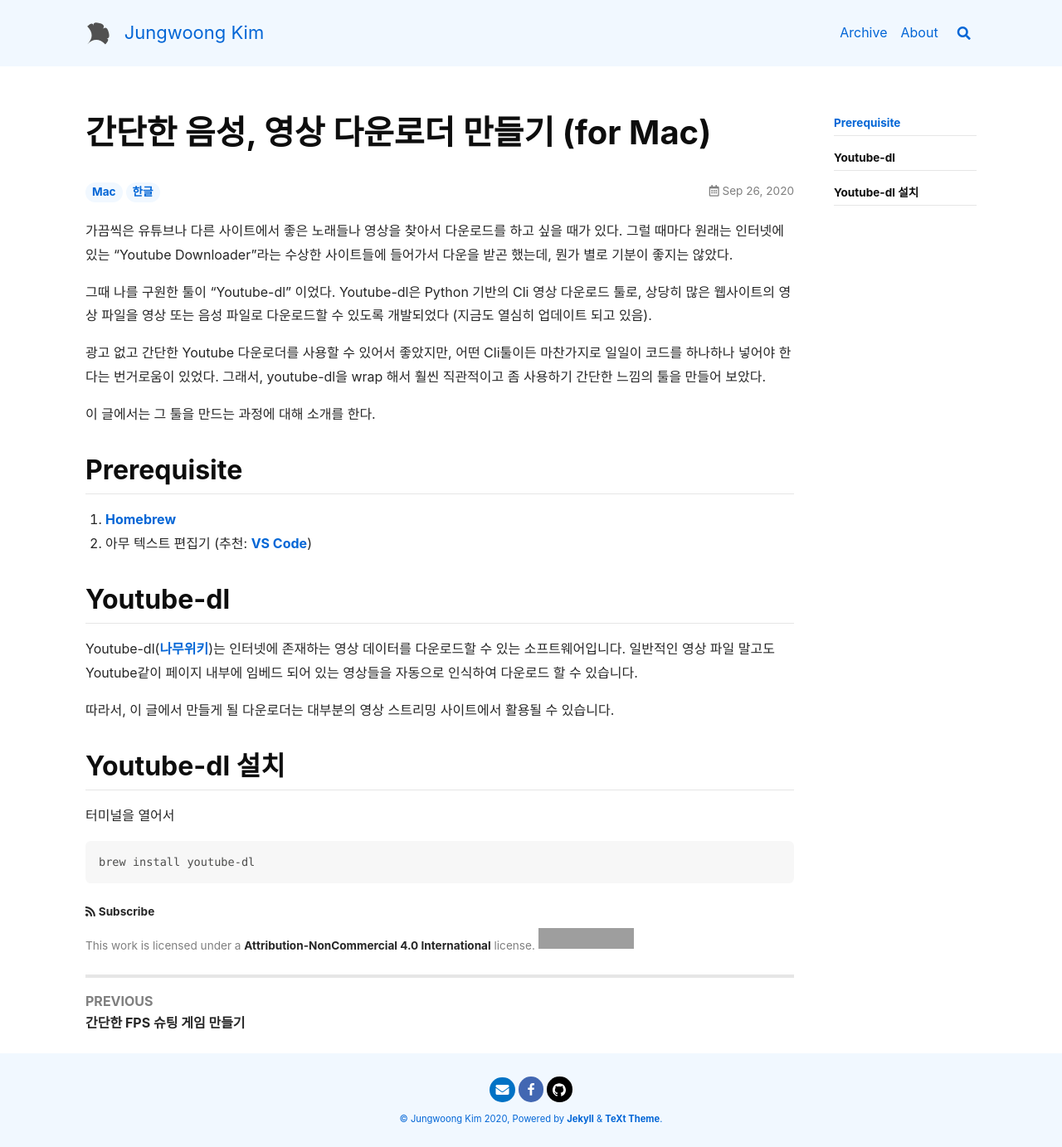
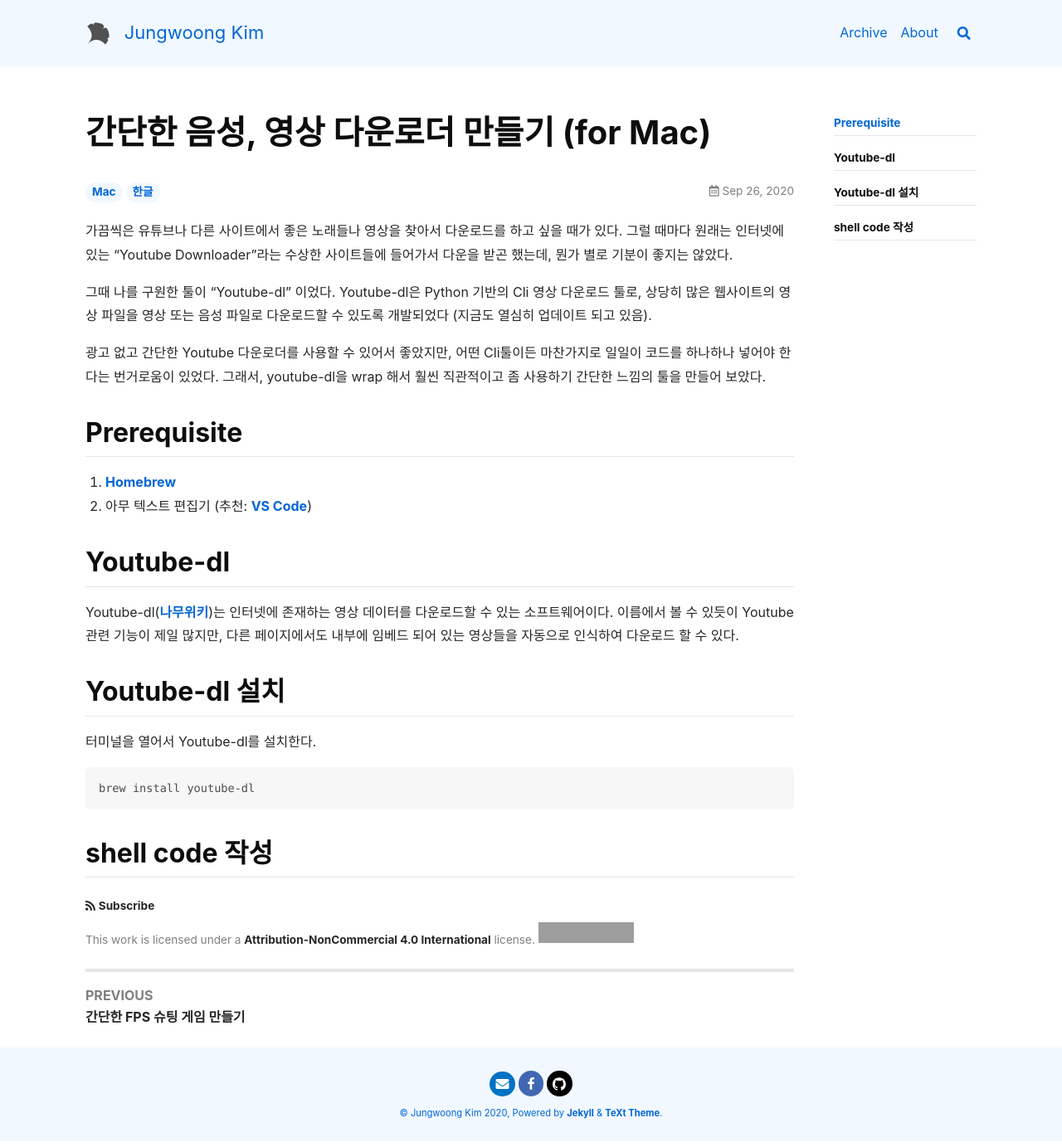
Before and after one commit to dk040106/blog.jungwoong.kim, a Jekyll site: the page built from _posts/2020-09-26-ytdl.md, in a window 1280 px wide. Shown: the whole page at 83% size. Built offline with Jekyll 4.4.1, drawn with Linux system fonts in a browser that asks for light colours; nearby versions of some CDN libraries; comment, search, counter and statistics services are not loaded; grey boxes are pictures that could not be loaded.

Commit message:
minor fixes

````diff
--- a/_includes/article-list.html
+++ b/_includes/article-list.html
@@ -1,4 +1,4 @@
-{%- assign _excerpt_truncate = include.excerpt_truncate | default: 350 -%}
+{%- assign _excerpt_truncate = include.excerpt_truncate | default: 150 -%}
 
 {%- assign _excerpt_type = include.excerpt_type -%}
 
--- a/_layouts/archive.html
+++ b/_layouts/archive.html
@@ -33,7 +33,7 @@ titles:
 </div>
 
 <script>
-  {%- include scripts/archieve.js -%}
+  {%- include scripts/archive.js -%}
 </script>
 
 {{ content }}
--- a/_posts/2020-09-26-ytdl.md
+++ b/_posts/2020-09-26-ytdl.md
@@ -13,8 +13,6 @@ key: youtube-dl
 
 광고 없고 간단한 Youtube 다운로더를 사용할 수 있어서 좋았지만, 어떤 Cli툴이든 마찬가지로 일일이 코드를 하나하나 넣어야 한다는 번거로움이 있었다. 그래서, youtube-dl을 wrap 해서 훨씬 직관적이고 좀 사용하기 간단한 느낌의 툴을 만들어 보았다.
 
-이 글에서는 그 툴을 만드는 과정에 대해 소개를 한다.
-
 # Prerequisite
 
 1. [Homebrew](https://brew.sh)
@@ -22,14 +20,14 @@ key: youtube-dl
 
 # Youtube-dl
 
-Youtube-dl([나무위키](https://namu.wiki/w/youtube-dl))는 인터넷에 존재하는 영상 데이터를 다운로드할 수 있는 소프트웨어입니다. 일반적인 영상 파일 말고도 Youtube같이 페이지 내부에 임베드 되어 있는 영상들을 자동으로 인식하여 다운로드 할 수 있습니다.
-
-따라서, 이 글에서 만들게 될 다운로더는 대부분의 영상 스트리밍 사이트에서 활용될 수 있습니다.
+Youtube-dl([나무위키](https://namu.wiki/w/youtube-dl))는 인터넷에 존재하는 영상 데이터를 다운로드할 수 있는 소프트웨어이다. 이름에서 볼 수 있듯이 Youtube 관련 기능이 제일 많지만, 다른 페이지에서도 내부에 임베드 되어 있는 영상들을 자동으로 인식하여 다운로드 할 수 있다.
 
 # Youtube-dl 설치
 
-터미널을 열어서
+터미널을 열어서 Youtube-dl를 설치한다.
 
-```bash
+```terminal
 brew install youtube-dl
 ```
+
+# shell code 작성
````
Also changed, not shown: _includes/scripts/archive.js (renamed from _includes/scripts/archieve.js).
